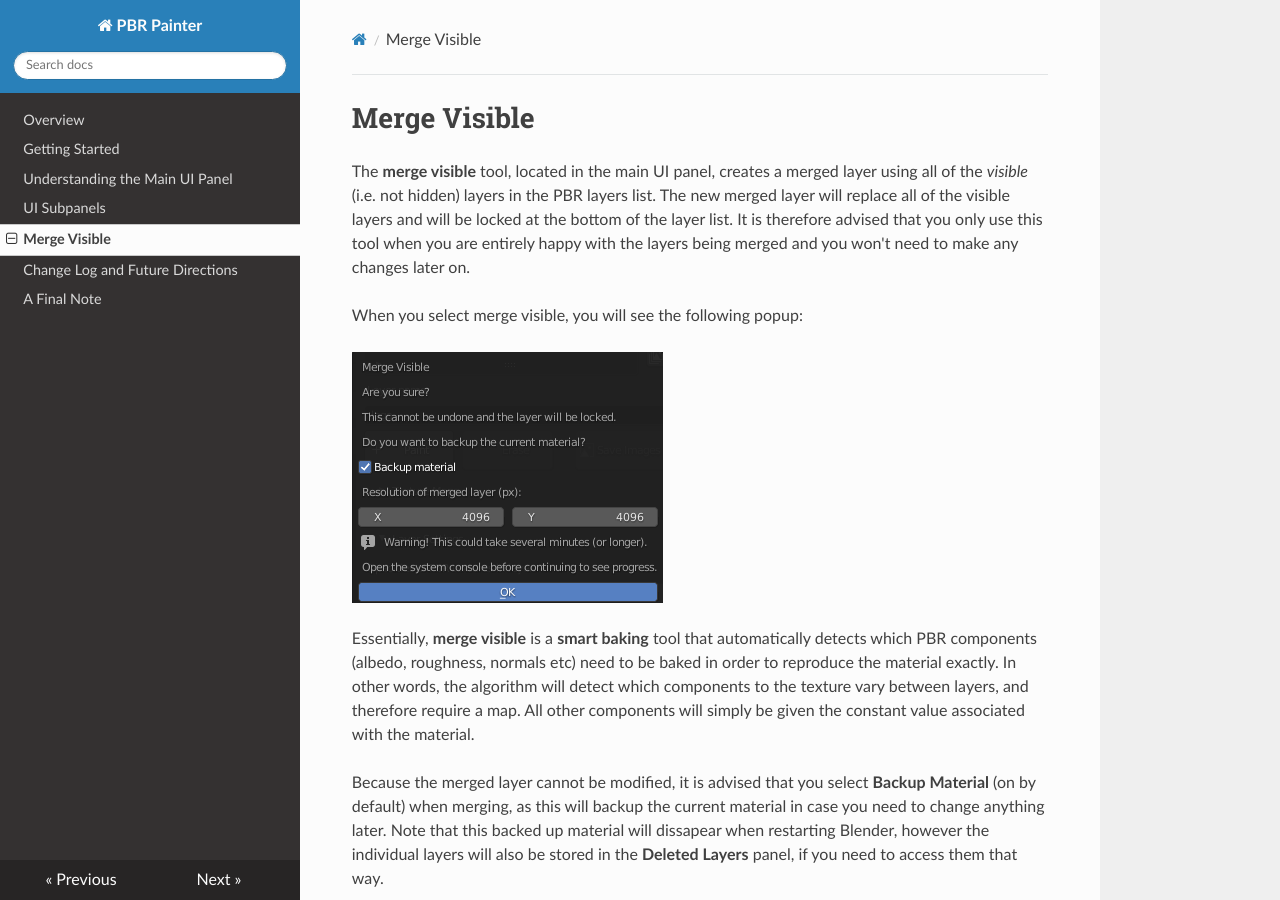
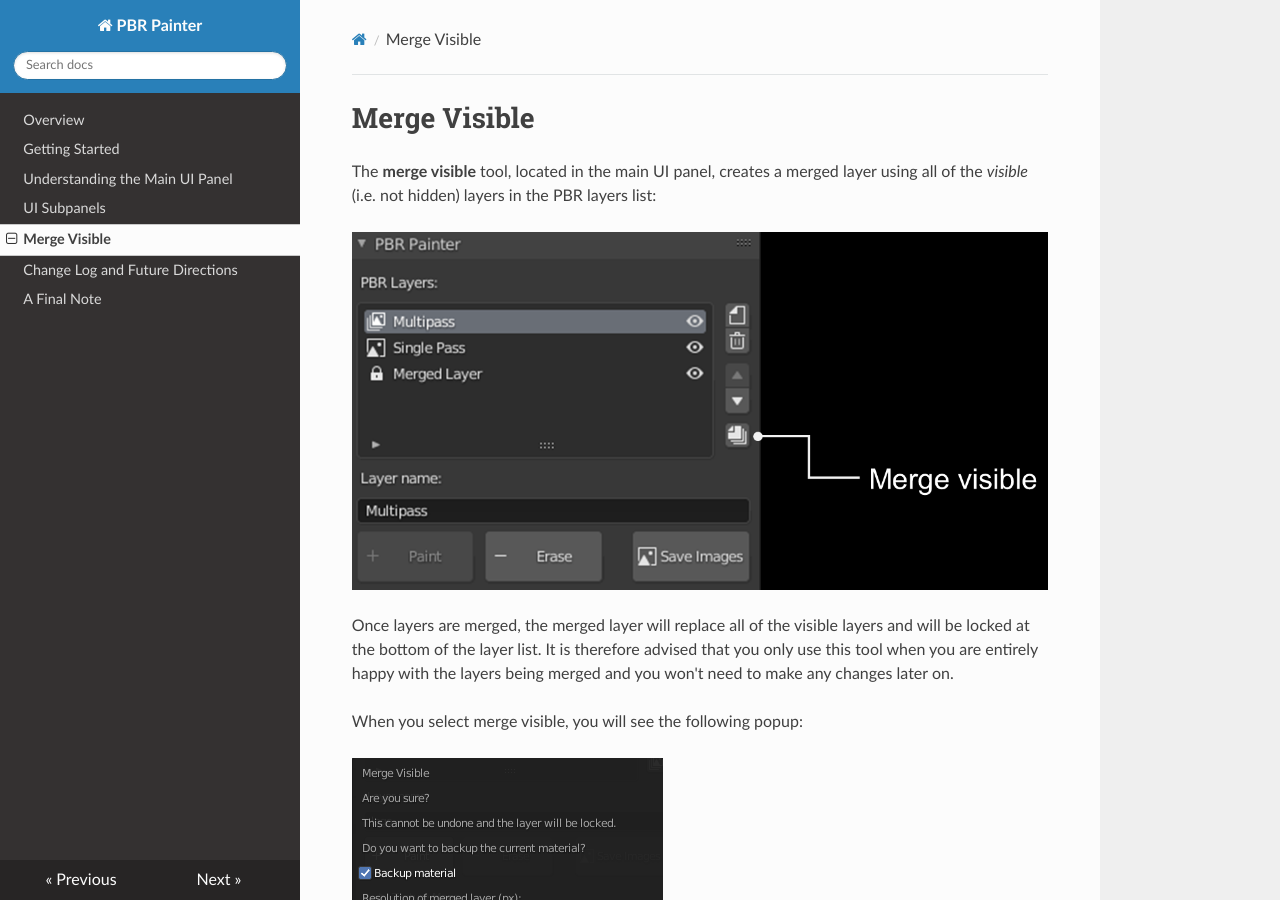
Before and after one commit to wilgardner/pbr-painter-doc, an MkDocs documentation site: the page built from docs/merge_visible.md, in a window 1280 px wide and 900 px high. Built offline with MkDocs 1.6.1, drawn with Linux system fonts in a browser that asks for light colours; nearby versions of some CDN libraries.

Commit message:
Added merge visible image into doc

```diff
--- a/docs/merge_visible.md
+++ b/docs/merge_visible.md
@@ -1,12 +1,15 @@
 # Merge Visible
 
-The __merge visible__ tool, located in the main UI panel, creates a merged layer using all of the _visible_ (i.e. not hidden) layers in the PBR layers list. The new
-merged layer will replace all of the visible layers and will be locked at the bottom of the layer list. It is therefore advised that you only use this tool when
+The __merge visible__ tool, located in the main UI panel, creates a merged layer using all of the _visible_ (i.e. not hidden) layers in the PBR layers list:
+
+![Screenshot](img/merge_visible.png)
+
+Once layers are merged, the merged layer will replace all of the visible layers and will be locked at the bottom of the layer list. It is therefore advised that you only use this tool when
 you are entirely happy with the layers being merged and you won't need to make any changes later on.
 
 When you select merge visible, you will see the following popup:
 
-![Screenshot](img/merge_visible.png)
+![Screenshot](img/merge_visible_2.png)
 
 Essentially, __merge visible__ is a __smart baking__ tool that automatically detects which PBR components (albedo, roughness, normals etc) need to be baked in order to
 reproduce the material exactly. In other words, the algorithm will detect which components to the texture vary between layers, and therefore require a map.
```
Also changed, not shown: docs/img/merge_visible.png, docs/img/merge_visible_2.png (added).
